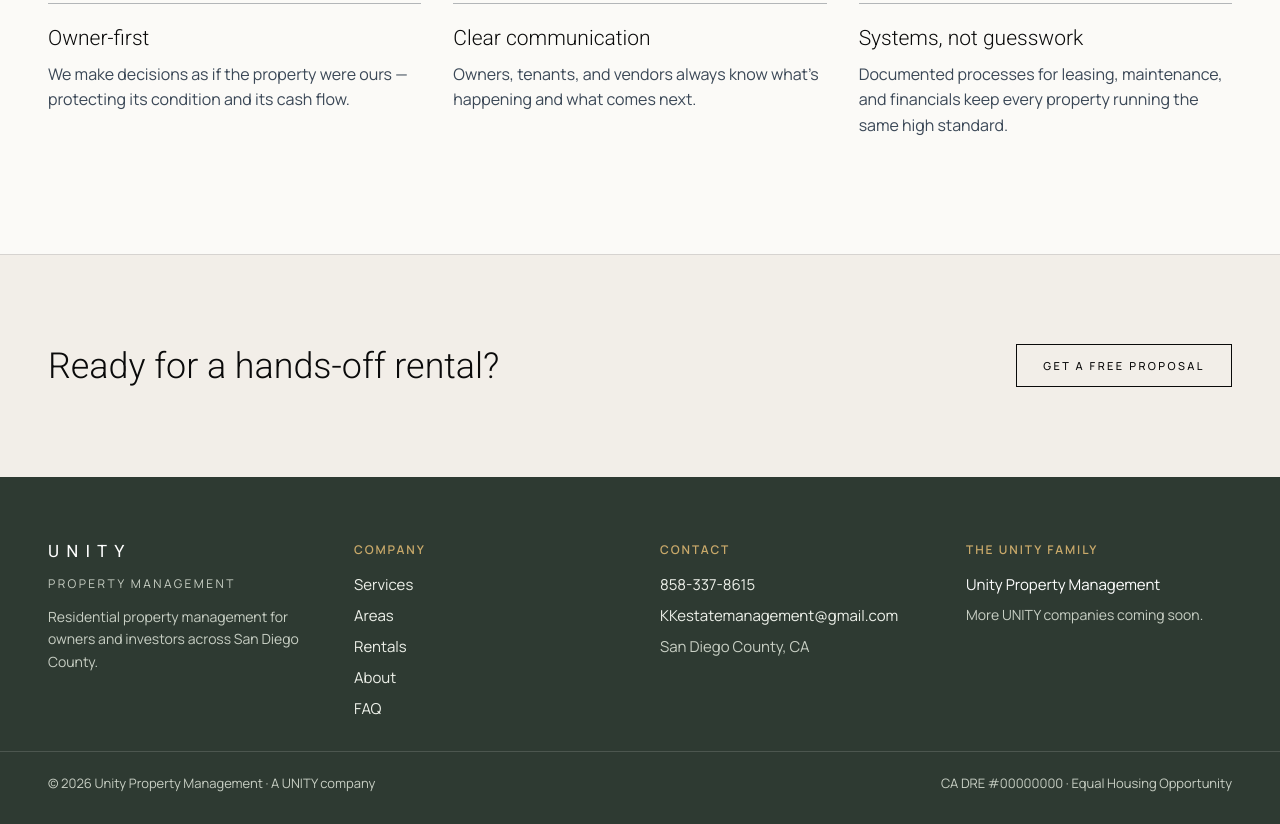
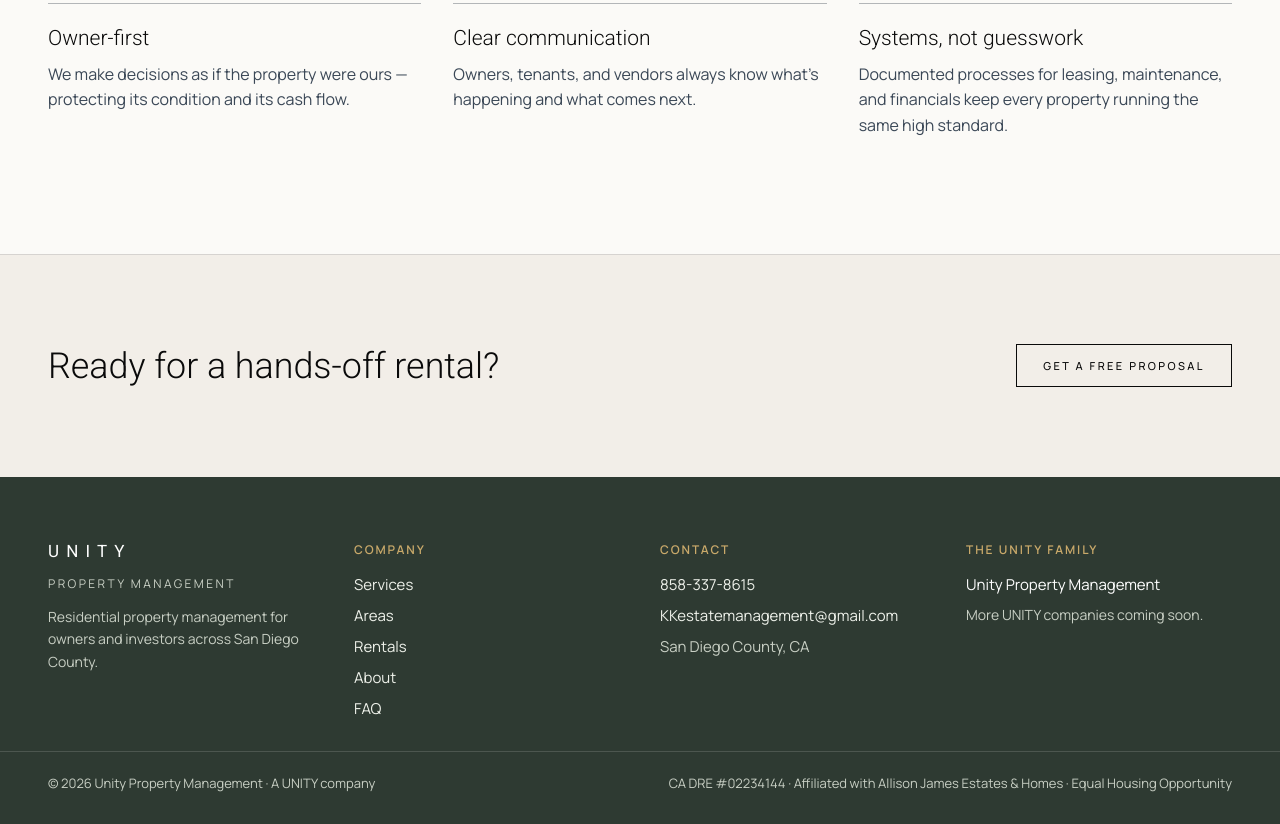
Before and after one commit to Kngstr-Hub/unity, a plain HTML site: page about.html in a window 1280 px wide. Shown: the part 1782-2606 px from the top of the page. Drawn offline with nearby package versions, Linux system fonts and the light colour scheme; no server answers.

Commit message:
Add DRE license number and Allison James Estates & Homes affiliation to footer
Co-Authored-By: Claude Fable 5.2 <noreply@anthropic.com>
Claude-Session: https://claude.ai/code/session_01MwxouriKfDdJQ6QzAaxCPG

```diff
--- a/about.html
+++ b/about.html
@@ -421,7 +421,7 @@ input,select,textarea{font-family:inherit}
   </div>
   <div style="max-width:1240px;margin:0 auto;padding:22px clamp(20px,4vw,48px) 32px;border-top:1px solid rgba(255,255,255,.14);display:flex;flex-wrap:wrap;gap:8px 24px;justify-content:space-between;font-size:13px">
     <span>© 2026 Unity Property Management · A UNITY company</span>
-    <span>CA DRE #00000000 · Equal Housing Opportunity</span>
+    <span>CA DRE #02234144 · Affiliated with Allison James Estates &amp; Homes · Equal Housing Opportunity</span>
   </div>
 </footer>
 
```
Also changed, not shown: areas.html (+1 -1 lines), contact.html (+1 -1 lines), faq.html (+1 -1 lines), index.html (+1 -1 lines), rentals.html (+1 -1 lines), services.html (+1 -1 lines).
